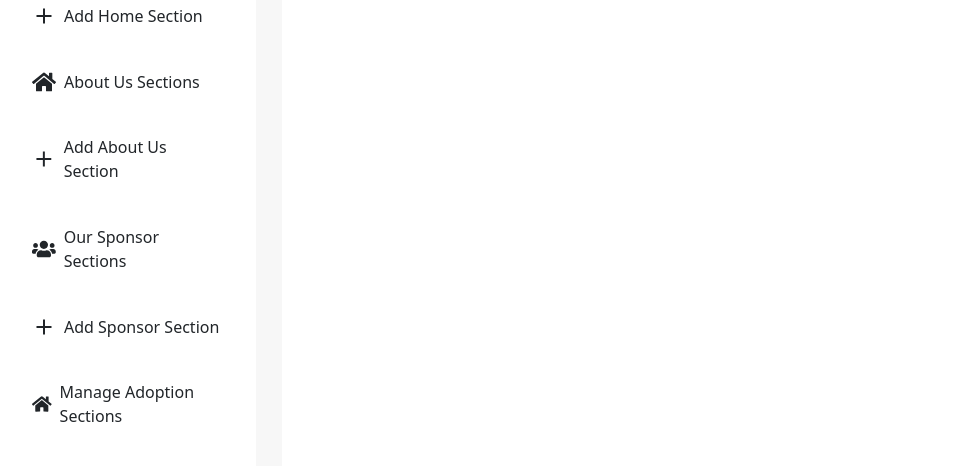
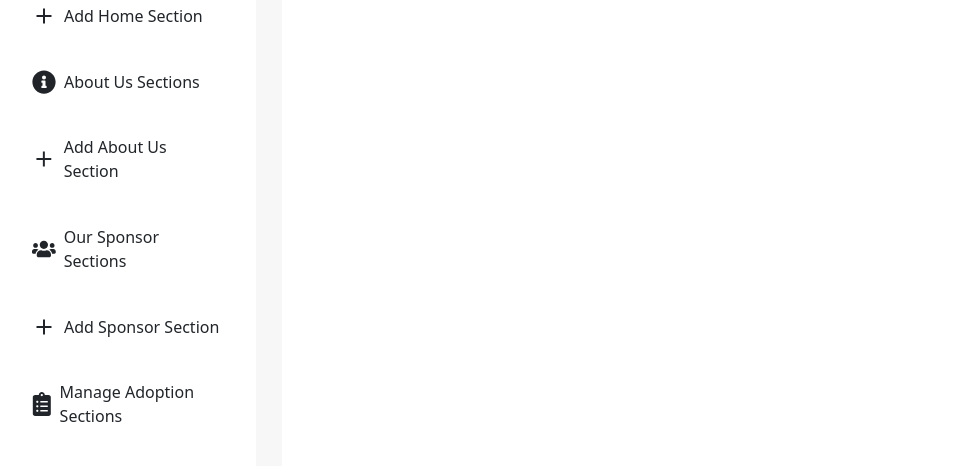
Before and after one commit to tuanh00/nemetjuhasz-admin, a React (Vite) app: page /home-sections in a window 1280 px wide. Shown: the part 318-784 px from the top of the page, without its empty margins (0-972 px from the left). Built offline with nearby package versions, Linux system fonts and the light colour scheme; no server answers; the database is empty.

Commit message:
Changed suitable in Sidebar.tsx

```diff
--- a/src/components/Sidebar.tsx
+++ b/src/components/Sidebar.tsx
@@ -5,7 +5,7 @@ import { IoDesktop } from "react-icons/io5";
 import { MdPets } from "react-icons/md";
 import { Link, Location, useLocation } from "react-router-dom";
 import { IoMenu } from "react-icons/io5"; // Hamburger icon
-import { FaHome, FaUsers, FaDonate, FaHandsHelping} from "react-icons/fa"; // Home icon
+import { FaHome, FaUsers, FaDonate, FaHandsHelping, FaInfoCircle, FaClipboardList} from "react-icons/fa"; // Home icon
 
 const Sidebar = () => {
   const location = useLocation();
@@ -52,7 +52,7 @@ const Sidebar = () => {
             <Li
             url="/aboutus-sections"
             text="About Us Sections"
-            Icon={FaHome}
+            Icon={FaInfoCircle}
             location={location}
             />
             <Li
@@ -71,7 +71,7 @@ const Sidebar = () => {
             <Li url="/add-sponsor-section" text="Add Sponsor Section" Icon={IoMdAdd} location={location} />
 
              {/* Adoption Management */}
-             <Li url="/manage-adoption" text="Manage Adoption Sections" Icon={FaHome} location={location} />
+             <Li url="/manage-adoption" text="Manage Adoption Sections" Icon={FaClipboardList} location={location} />
             <Li url="/add-adoption" text="Add Adoption Section" Icon={IoMdAdd} location={location} />
 
              {/* Donation Management */}
```
